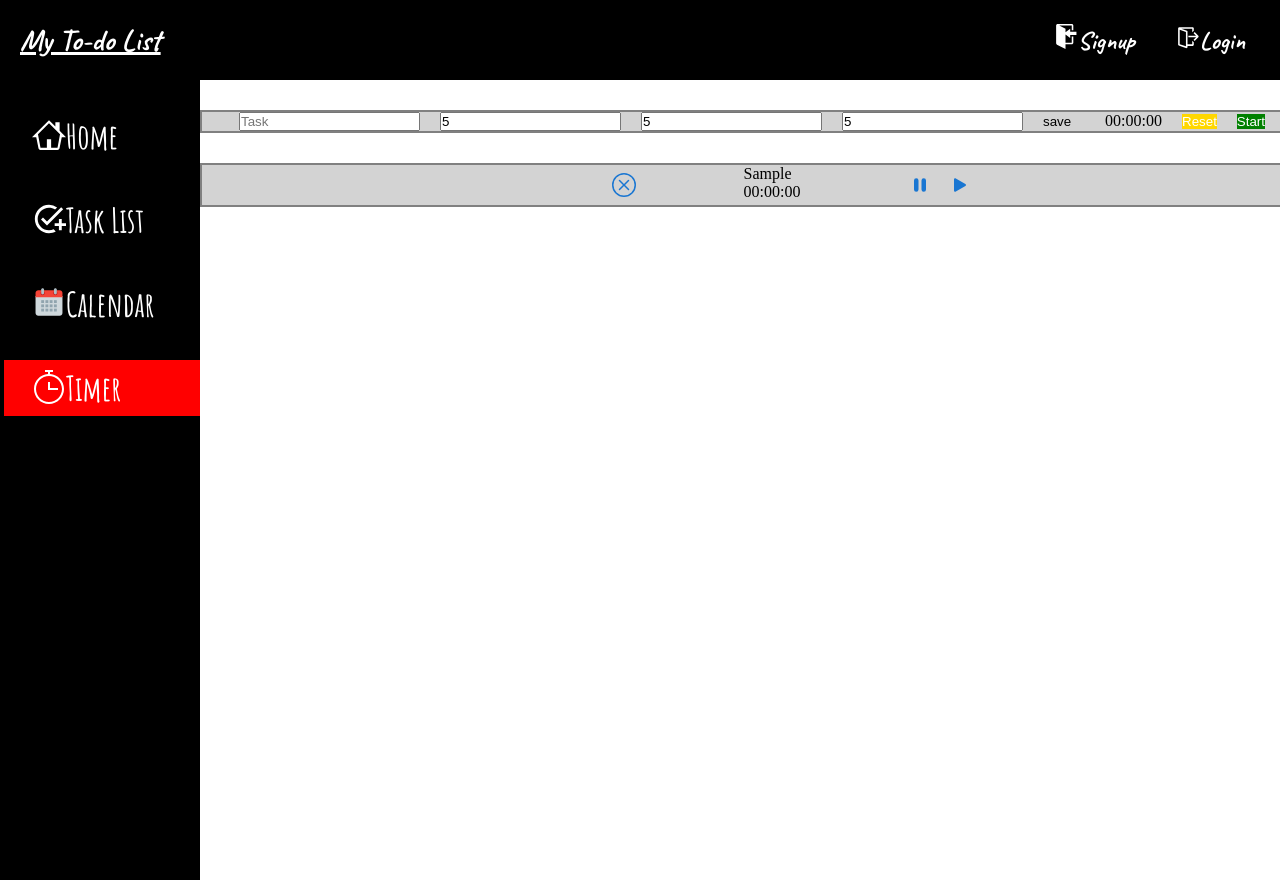
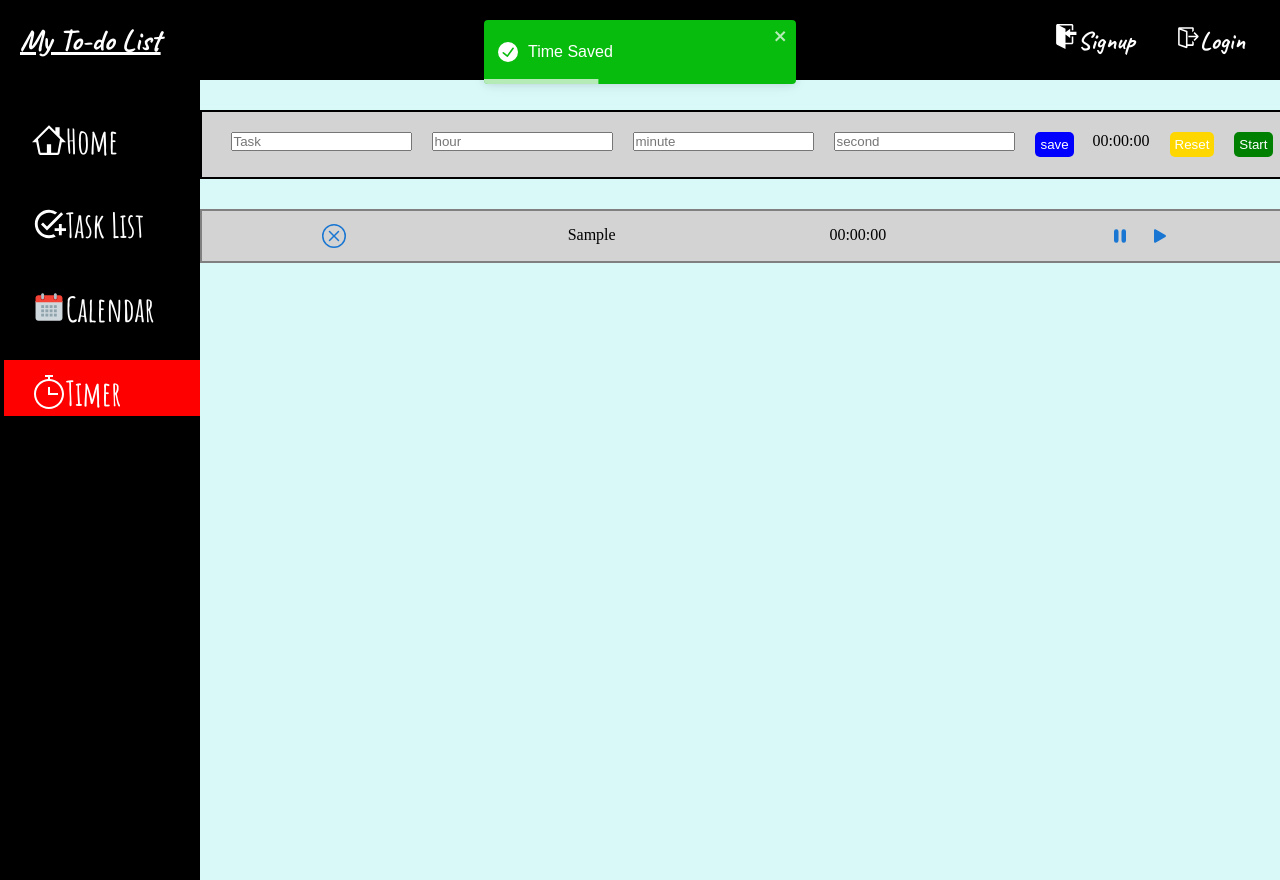
Before and after one commit to Charles-B-Lam/Productivity-Tracker, a React (Create React App) app in the folder react_project/: page /timer in a window 1280 px wide. Both pictures are taken after typing "Sample", "5", "5", "5" into the empty fields and a click on the button "save". Built offline with nearby package versions, Linux system fonts and the light colour scheme; a web font is replaced by a local one.

Commit message:
Timer Feature Customization

```diff
--- a/react_project/package.json
+++ b/react_project/package.json
@@ -14,6 +14,7 @@
     "react-icons": "^4.6.0",
     "react-router-dom": "^6.4.3",
     "react-scripts": "5.0.1",
+    "react-toastify": "^9.1.1",
     "web-vitals": "^2.1.4"
   },
   "scripts": {
--- a/react_project/src/Components/PastTimesList/PastTimesList.js
+++ b/react_project/src/Components/PastTimesList/PastTimesList.js
@@ -9,6 +9,7 @@ function PastTimesList({pastTimes, deletePastTime}) {
     // <div>
     //   {pastTimes.length}
     // </div>
+
     pastTimes.map(time => {
       // passing the key and the time object with the attributes to the Time component
       return < Time key={time.id} time={time} deletePastTime={deletePastTime}/>
--- a/react_project/src/Components/Time/Time.css
+++ b/react_project/src/Components/Time/Time.css
@@ -1,23 +1,14 @@
-nav {
+.row {
     display: flex;
     flex-wrap: wrap;
     flex-direction: row;
     background-color: lightgrey;
-    /* padding-left: 50px; */
+    border: 2px solid grey;
+    padding: 5px;
     width: 100%;
-    border: 2px solid grey;
+    justify-content: space-around;
 }
 
-.row {
-    display: flex;
-    flex-wrap: wrap;
-    justify-content: space-between;
+span {
+    padding-top: 10px;
 }
-
-ul li {
-    /* display: inline-block;  */
-    /* color: white; */
-    /* Horizontal menu items with no bullets */
-    list-style: none;
-    margin-left: 100px;
-  }
--- a/react_project/src/Components/Time/Time.js
+++ b/react_project/src/Components/Time/Time.js
@@ -12,18 +12,16 @@ function Time({time, deletePastTime}) {
   }
 
   return (
-    <>
-      <nav>
-        <ul className='row'>
+      <nav className="row">
         {/* // controls each row in the PastTimesList */}
-            <li><IconButton color="primary" aria-label="play-button" component="label" onClick={handleDelete}>
+          <IconButton color="primary" aria-label="play-button" component="label" onClick={handleDelete}>
             <BsXCircle />
-            </IconButton> </li>
+          </IconButton>
 
-            <li><><p>{time.name}</p>
-            <TimeValue timeValue={time.timeValue} /></></li>
+          <span><p>{time.name}</p></span>
+          <span><TimeValue timeValue={time.timeValue} /></span>
 
-            <li><div className='buttons'>
+          <div className='buttons'>
             <IconButton color="primary" aria-label="pause-button" component="label">
               <BsFillPauseFill />
             </IconButton>
@@ -31,10 +29,8 @@ function Time({time, deletePastTime}) {
             <IconButton color="primary" aria-label="play-button" component="label">
               <BsFillPlayFill />
             </IconButton>
-            </div> </li>
-        </ul>
+          </div>
       </nav>
-    </>
   ) // return
 } // Time
 
--- a/react_project/src/Components/TimeValue/TimeValue.js
+++ b/react_project/src/Components/TimeValue/TimeValue.js
@@ -5,14 +5,15 @@ export default function TimeValue({timeValue}) {
     <div>
         {/* Keeping track of hours, minutes, seconds, hundredths of a second */}
 
+        <span>{("0" + Math.floor((timeValue / 3600000) % 60)).slice(-2)}:</span>
         {/* 60000 milli-seconds b/c there's 60 seconds in a minute */}
         <span>{("0" + Math.floor((timeValue / 60000) % 60)).slice(-2)}:</span>
         {/* 1000 millisecond = second & modulus 60 because 60 seconds in a minute*/}
-        <span>{("0" + Math.floor((timeValue / 1000) % 60)).slice(-2)}:</span>
+        <span>{("0" + Math.floor((timeValue / 1000) % 60)).slice(-2)}</span>
         {/* divide by 10 to see how many hundredths of a seconds are */}
         {/* show the moduler 100 b/c every time it reaches 100 then we want it to go down to 0 */}
         {/* to show 2 digits concatenate a 0 and splice the number to always be 2 digits */}
-        <span>{("0" + ((timeValue / 10) % 100)).slice(-2)}</span>
+        {/* <span>{("0" + ((timeValue / 10) % 100)).slice(-2)}</span> */}
     </div>
   )
 }
--- a/react_project/src/Components/TimerFeature/TimerFeature.css
+++ /dev/null
@@ -1,4 +0,0 @@
-body {
-    background-color: lightcyan;
-    margin: 0;
-}
--- a/react_project/src/Components/TimerFeature/TimerFeature.js
+++ b/react_project/src/Components/TimerFeature/TimerFeature.js
@@ -1,11 +1,11 @@
 import React from "react";
-
-import "./TimerFeature.css"
 import TimerSection from "../TimerSection/TimerSection"
 
 function TimerFeature() {
     return (
-        <TimerSection />
+        <div className="background">
+            <TimerSection />
+        </div>
     ); // return
 } // TimerFeature
 
--- a/react_project/src/Components/TimerSection/TimerSection.css
+++ b/react_project/src/Components/TimerSection/TimerSection.css
@@ -6,7 +6,20 @@ nav {
     background-color: lightgrey;
     border: 2px solid black;
     width: 100%;
+    padding-top: 20px;
+    padding-bottom: 20px;
     margin: 30px 0 30px 0;
+}
+
+#save{
+    color: white;
+    background-color: blue;
+}
+
+/* styles applies to all buttons */
+button {
+    border-radius: 5px;
+    padding: 5px;
 }
 
 .timedSection{
--- a/react_project/src/Components/TimerSection/TimerSection.js
+++ b/react_project/src/Components/TimerSection/TimerSection.js
@@ -3,40 +3,52 @@ import React, {useState, useRef, useEffect} from 'react';
 import './TimerSection.css';
 import PastTimesList from '../PastTimesList/PastTimesList'
 import TimeValue from '../TimeValue/TimeValue'
+import { ToastContainer, toast } from 'react-toastify';
+import 'react-toastify/dist/ReactToastify.css';
 const { v4: uuidv4 } = require('uuid');
 
 function TimerSection() {
 
   // we are going to have access to the input element that involves the "time name" via tmeNameRef variable
   const timeNameRef = useRef()
-  const LOCAL_STORAGE_KEY = 'timeFeature.times'
+  const hourInput = useRef()
+  const minInput = useRef()
+  const secInput = useRef()
+  var calculatedTime = 0
+
+  // const LOCAL_STORAGE_KEY = 'timeFeature.times'
 
   const [timeValue, setTime] = useState(0)
+  const [timeValue2, setTime2] = useState(1)
   // This is the past times list. That should create a new instance of a past time
   const[pastTimes, setPastTimes] = useState([])
   const[buttonName, setButtonText] = useState("Start") // default set to "Start" text for the button
-  const [isStarted, setIsActive] = useState(false);   // controls the color of the button
+  const [isStarted, setIsActive] = useState(false);   // controls the color of the button and the stop watch
+  const [isStarted2, setIsActive2] = useState(false);   // controls the color of the button
+  const[warningMsg, setWarningText] = useState("") // default set to "Start" text for the button
 
-  // LOADING
-  // call this once our right when our component loads
-  // pass in an empty array of dependencies in order to call this funciton only once b/c empty array never changes
-  useEffect(() => {
-    // getting the storedTimes from local storage.
-    const storedTimes = JSON.parse(localStorage.getItem(LOCAL_STORAGE_KEY)) // parsing the JSON string
+  // // LOADING
+  // // call this once our right when our component loads
+  // // pass in an empty array of dependencies in order to call this funciton only once b/c empty array never changes
+  // useEffect(() => {
+  //   // getting the storedTimes from local storage.
+  //   const storedTimes = JSON.parse(localStorage.getItem(LOCAL_STORAGE_KEY)) // parsing the JSON string
 
-    // set our Past Times only if we have any past times stored
-    // set storedTimes to the previous Times.
-    if (storedTimes) setPastTimes(prevTimes => [...prevTimes, ...storedTimes])
-  }, [])
+  //   // set our Past Times only if we have any past times stored
+  //   // set storedTimes to the previous Times.
+  //   if (storedTimes) setPastTimes(prevTimes => [...prevTimes, ...storedTimes])
+  // }, [])
 
-  // SAVING
-  // store the times in local storage so we use this hook to do so.
-  // So everytime a time is added to a list, it is saved.
-  // useEffect takes in another function that helps us save the "pastTimes" everytime it is changed.
-  useEffect(() => {
-    // we pass the key and the JSON string of our pastTimes
-    localStorage.setItem(LOCAL_STORAGE_KEY, JSON.stringify(pastTimes))
-  }, [pastTimes]) // the function call occurs everytime pastTimes is modified
+  // // SAVING
+  // // store the times in local storage so we use this hook to do so.
+  // // So everytime a time is added to a list, it is saved.
+  // // useEffect takes in another function that helps us save the "pastTimes" everytime it is changed.
+  // useEffect(() => {
+  //   // we pass the key and the JSON string of our pastTimes
+  //   localStorage.setItem(LOCAL_STORAGE_KEY, JSON.stringify(pastTimes))
+  // }, [pastTimes]) // the function call occurs everytime pastTimes is modified
+
+
 
   // the use effect function takes in a function and an array. the use effect function runs when the component is rendered.
   // pass the setIsActive var into the array so we can control when this useEffect function is ran.
@@ -57,12 +69,22 @@ function TimerSection() {
     } else {
       // timer off
       clearInterval(interval) // stop our timer by clearing the interval that has been set.
+      // console.log(timeValue) // check work
     } // if-else
 
     // cleanup function that helps avoid memory leak when the component get unmounted
     // makes sure to stop the interval when the user leaves the page.
     return () => clearInterval(interval)
   }, [isStarted])
+
+  // SAVE BUTTOn
+  // useEffect(() => {
+  //   if(isStarted2) {
+  //     // timer on so initialize this interval
+  //     setTime2(calculatedTime)
+  //   }
+  //   setIsActive2(current => !current);
+  // }, [isStarted2, calculatedTime])
 
   function handleResetButton(e) {
     setTime(0);
@@ -73,49 +95,105 @@ function TimerSection() {
   } // handleStartButton
 
   function handleStartButton(e) {
-    let count = 0; // starts at 0.
-    count++;
+    const timeName = timeNameRef.current.value
+
+    // warning message
+    if (timeName === '') {
+      setWarningText("Must name the task!")
+      notifyWarning()
+      return // return nothing when there is nothing in input box
+    }
+
     // returns the opposite boolean value that control the red/green color on the button
     // setIsActive uses lambda expression that accepts curret as parameter and returns opposite of current
     setIsActive(current => !current); // if started as false then it will become true when button is pressed
 
-    if (buttonName == "Start") {
+    if (buttonName === "Start") {
       setButtonText("Stop");
-    } else if (buttonName == "Stop") {
+    } else if (buttonName === "Stop") {
+      setTime(0) // reset to 0
       setButtonText("Start");
     } // else-if
 
     // doesn't compute until the button is pressed
     if (isStarted) {
       // console.log("save to the list") // check
-      handleSaveButton() // doesn't actually work until "past time name" is set
-    }
+          // is a function call that gives us the prevTimes which we are going to add too.
+      setPastTimes(prevTimes => {
+        // our new timeslist is going to be equal to (...prevTimes in the array + a new time) to that list
+        return [...prevTimes, {id: uuidv4(), name: timeName, timeValue: timeValue}]
+      })
+
+      console.log("In handleStartButton" + timeValue)
+      // reset the ":time input name" everytime the button is pressed
+      timeNameRef.current.value = null
+      notifySuccess()
+    } // if
   } // handleStartButton
 
   function handleSaveButton(e) {
+
+    // WARNING messages
     // element we are currently referencing that has a value.
     const timeName = timeNameRef.current.value
-    if (timeName == '') return // return nothing when there is nothing in input box
+    const hour = hourInput.current.value
+    const minute = minInput.current.value
+    const second = secInput.current.value
+    calculatedTime = (hour*3600000) + (minute*60000) + (second*1000)
 
-    // setTodos([]) // would clear all todos
+    // setIsActive2(current => !current);
 
-    // is a function call that gives us the prevTimes which we are going to add too.
-    setPastTimes(prevTimes => {
-      // our new timeslist is going to be equal to (...prevTimes in the array + a new time) to that list
-      return [...prevTimes, {id: uuidv4(), name: timeName, timeValue: timeValue}]
-    })
+    // console.log("before " + timeValue2)
+    // setTime2(0) // start at 0
+    // console.log("after " + timeValue2)
 
-    // console.log(timeName)
-    // reset the ":time input name" everytime the button is pressed
-    timeNameRef.current.value = null
-  }
+    if (timeName === '') {
+      setWarningText("Must name the task!")
+      notifyWarning()
+      return // return nothing when there is nothing in input box
+    } else if (hour >= 24) {
+      setWarningText("Choose an hour less than 24!")
+      notifyWarning()
+      return
+    } else if (minute >= 60) {
+      setWarningText("Choose a minute less than 60!")
+      notifyWarning()
+      return
+    } else if (second >= 60) {
+      setWarningText("Choose a second less than 60!")
+      notifyWarning()
+      return
+    } else {
+      console.log(hour)
+      console.log(minute)
+      console.log(second)
+      setTime2((hour*3600000) + (minute*60000) + (second*1000))
+      console.log("After calculation " + timeValue2)
+      // calculatedTime = (hour*3600000) + (minute*60000) + (second*1000)
+      // console.log("calculated time" + calculatedTime)
+
+      // is a function call that gives us the prevTimes which we are going to add too.
+      setPastTimes(prevTimes => {
+        // our new timeslist is going to be equal to (...prevTimes in the array + a new time) to that list
+        return [...prevTimes, {id: uuidv4(), name: timeName, timeValue: timeValue2}]
+      })
+
+      // console.log(timeName)
+      // reset the ":time input name" everytime the button is pressed
+      timeNameRef.current.value = null
+      hourInput.current.value = null
+      minInput.current.value = null
+      secInput.current.value = null
+      notifySuccess()
+    } // else
+  } // handleSaveButton
 
   function deletePastTime(id) {
     // make a copy of the current pastTimes b/c we don't want to change the current list of past times
     // but instead modify the copy, and set the new state to that copy. We should never modify the state variable.
     const newTimes = [...pastTimes]
     // finding the "time" in the list of past times that has the matching id.
-    const pastTime = newTimes.find(time => time.id == id)
+    const pastTime = newTimes.find(time => time.id === id)
 
     console.log(pastTime)
     const index = newTimes.indexOf(pastTime) // find index of the time in the past times list
@@ -124,15 +202,41 @@ function TimerSection() {
     setPastTimes(newTimes)
   }
 
+  function notifySuccess() {
+    toast.success('Time Saved', {
+      position: "top-center",
+      autoClose: 3000,
+      hideProgressBar: false,
+      closeOnClick: true,
+      pauseOnHover: true,
+      draggable: true,
+      progress: undefined,
+      theme: "colored",
+      });
+  };
+
+  function notifyWarning() {
+    toast.warn(warningMsg, {
+      position: "top-center",
+      autoClose: 3000,
+      hideProgressBar: false,
+      closeOnClick: true,
+      pauseOnHover: true,
+      draggable: true,
+      progress: undefined,
+      theme: "colored",
+      });
+  }
+
   return (
     <>
       <nav>
         <ul className="timedSection">
             {/* <!-- This will hold the topic that we want to time  --> */}
             <li className="nav-item"><input id="topicInput" type="text" placeholder="Task" autoComplete="off" ref={timeNameRef}></input></li>
-            <li className="nav-item"><input id="hourInput" type="number" placeholder="hour"></input></li>
-            <li className="nav-item"><input id="minInput" type="number" placeholder="minute"></input></li>
-            <li className="nav-item"><input id="secInput" type="number" placeholder="second"></input></li>
+            <li className="nav-item"><input ref={hourInput} type="number" placeholder="hour"></input></li>
+            <li className="nav-item"><input ref={minInput} type="number" placeholder="minute"></input></li>
+            <li className="nav-item"><input ref={secInput} type="number" placeholder="second"></input></li>
             <li className="nav-item"><button type="button" onClick={handleSaveButton} id="save">save</button></li>
         </ul>
         <ul className="timedSection">
@@ -169,6 +273,19 @@ function TimerSection() {
         </ul>
       </nav>
       <PastTimesList pastTimes={pastTimes} deletePastTime={deletePastTime} />
+      {/* renders our toast notification and sets a specific style for all notificaitons */}
+      <ToastContainer
+        position="top-center"
+        autoClose={3000}
+        hideProgressBar={false}
+        newestOnTop={false}
+        closeOnClick
+        rtl={false}
+        pauseOnFocusLoss
+        draggable
+        pauseOnHover
+        theme="colored"
+        />
     </>
   );
 };
--- a/react_project/src/components/Mainpage/MainPage.css
+++ b/react_project/src/components/Mainpage/MainPage.css
@@ -1,3 +1,6 @@
+body {
+    margin: 0;
+}
 
 .grid{
     display: grid;
@@ -12,7 +15,7 @@
 
 
 .content-section{
-    background-color:white;
+    background-color:rgb(217, 249, 249);
     height: 100vh;
 }
 
```
Also changed, not shown: 2 other files (tests, documents, lock files or other folders). Lines whose indentation alone changed are shown as unchanged.
